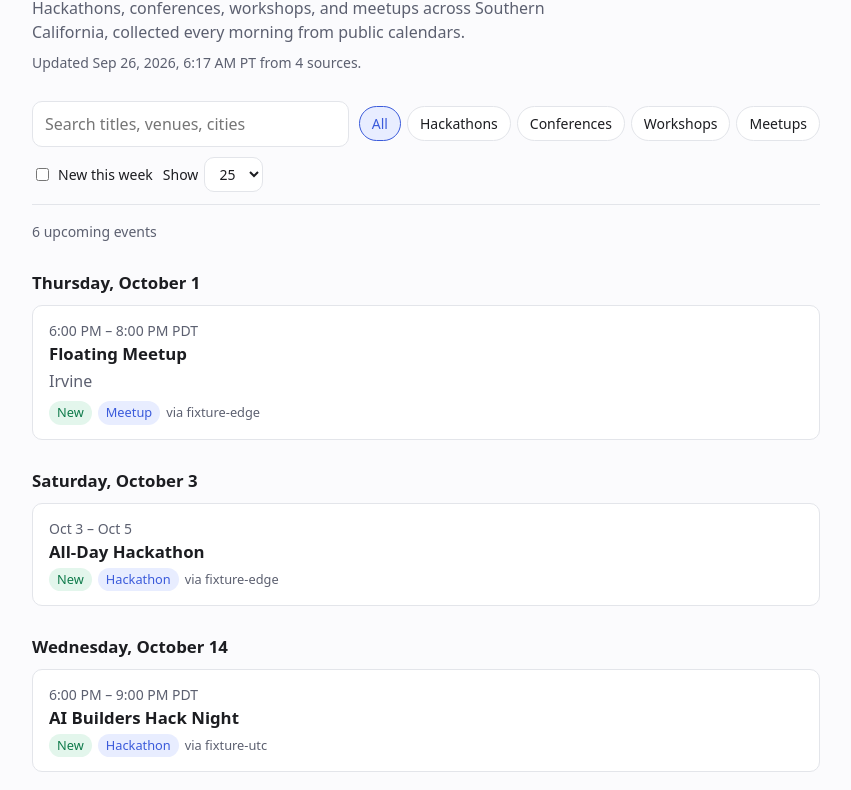
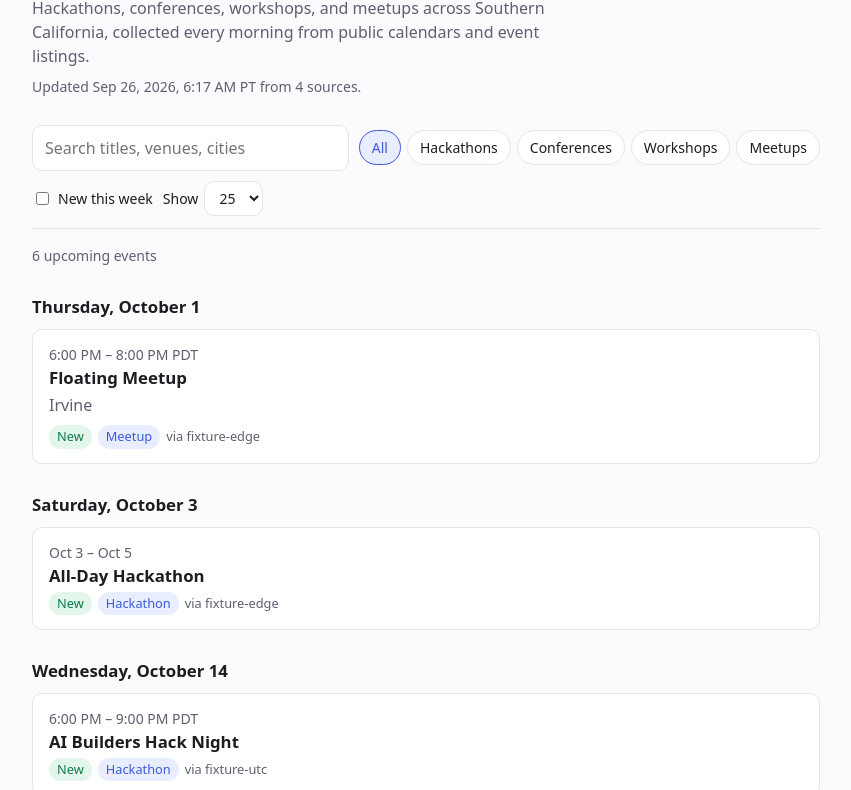
Before and after one commit to joshjyu/eventradar, a website with bundled scripts: page site/public/index.html in a window 1280 px wide. Shown: the part 110-900 px from the top of the page, without its empty margins (214-1065 px from the left). Built offline with nearby package versions, Linux system fonts and the light colour scheme; files whose address does not match are found by name.

Commit message:
fix(site): describe sources as calendars and event listings

```diff
--- a/site/public/index.html
+++ b/site/public/index.html
@@ -6,7 +6,7 @@
     <title>SoCal Tech Events · eventradar</title>
     <meta
       name="description"
-      content="Hackathons, conferences, workshops, and tech meetups across Southern California, updated daily from public calendars."
+      content="Hackathons, conferences, workshops, and tech meetups across Southern California, updated daily from public calendars and event listings."
     />
     <meta name="color-scheme" content="light dark" />
     <link rel="icon" href="/favicon.svg" type="image/svg+xml" />
@@ -26,7 +26,8 @@
         <h1>SoCal Tech Events</h1>
         <p class="tagline">
           Hackathons, conferences, workshops, and meetups across Southern
-          California, collected every morning from public calendars.
+          California, collected every morning from public calendars and event
+          listings.
         </p>
         <p class="status" id="status" aria-live="polite">Loading events…</p>
       </div>
```
